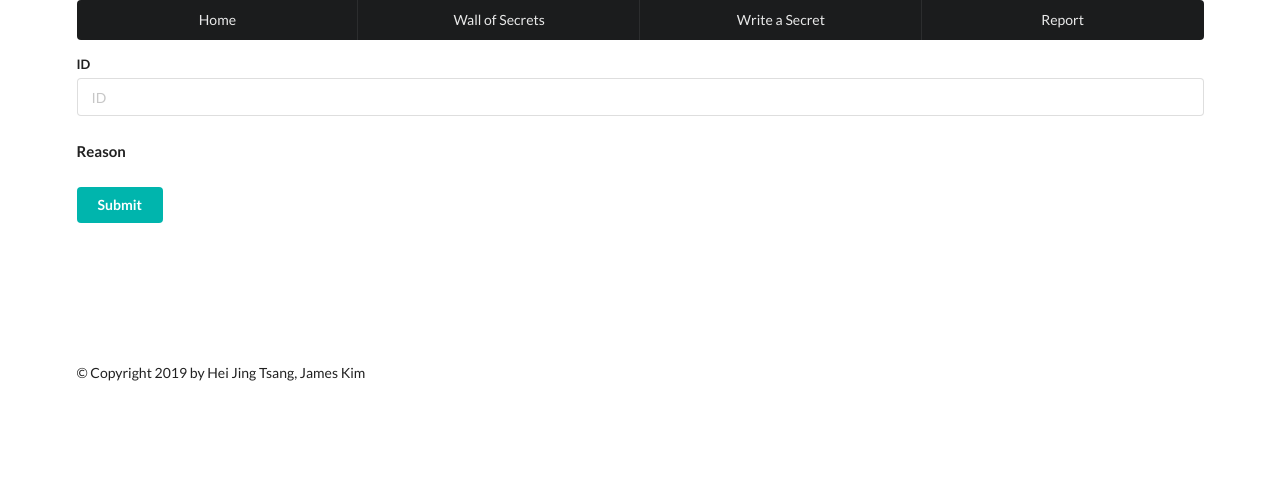
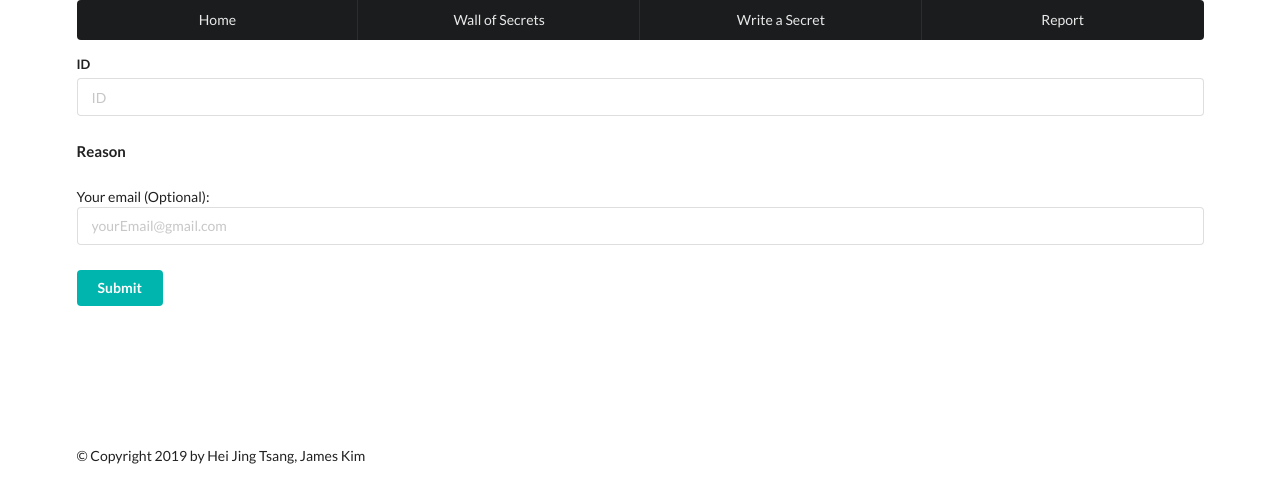
Before and after one commit to heijingtsang/CS252-SP19-LAB6, a Flask app: page /report in a window 1280 px wide. Shown: the top 503 px of the page. Run offline with Flask 2, Linux system fonts and the light colour scheme; some libraries are stand-ins or nearby versions.

Commit message:
Add optional email text field in add.html and report.html

```diff
--- a/templates/add.html
+++ b/templates/add.html
@@ -10,6 +10,9 @@
         <h3></h3>
         <input type="hidden" name="csrf_token" value="{{ csrf_token() }}" />
         {{ ckeditor.create() }}
+        <h3></h3>
+        Your email (Optional):
+        <input type="text" name="emailTextFieldAdd" placeholder="yourEmail@gmail.com">
         <h3></h3>
         <input class="ui teal submit button" type="submit" value="Submit">
     </form>
--- a/templates/report.html
+++ b/templates/report.html
@@ -14,6 +14,10 @@
         <h4>Reason</h4>
         <h3></h3>
         {{ ckeditor.create() }}
+        <h3></h3>
+
+        Your email (Optional):
+        <input type="text" name="emailTextFieldReport" placeholder="yourEmail@gmail.com">
         <h3></h3>
 
         <input class="ui teal submit button" type="submit" value="Submit">
```
